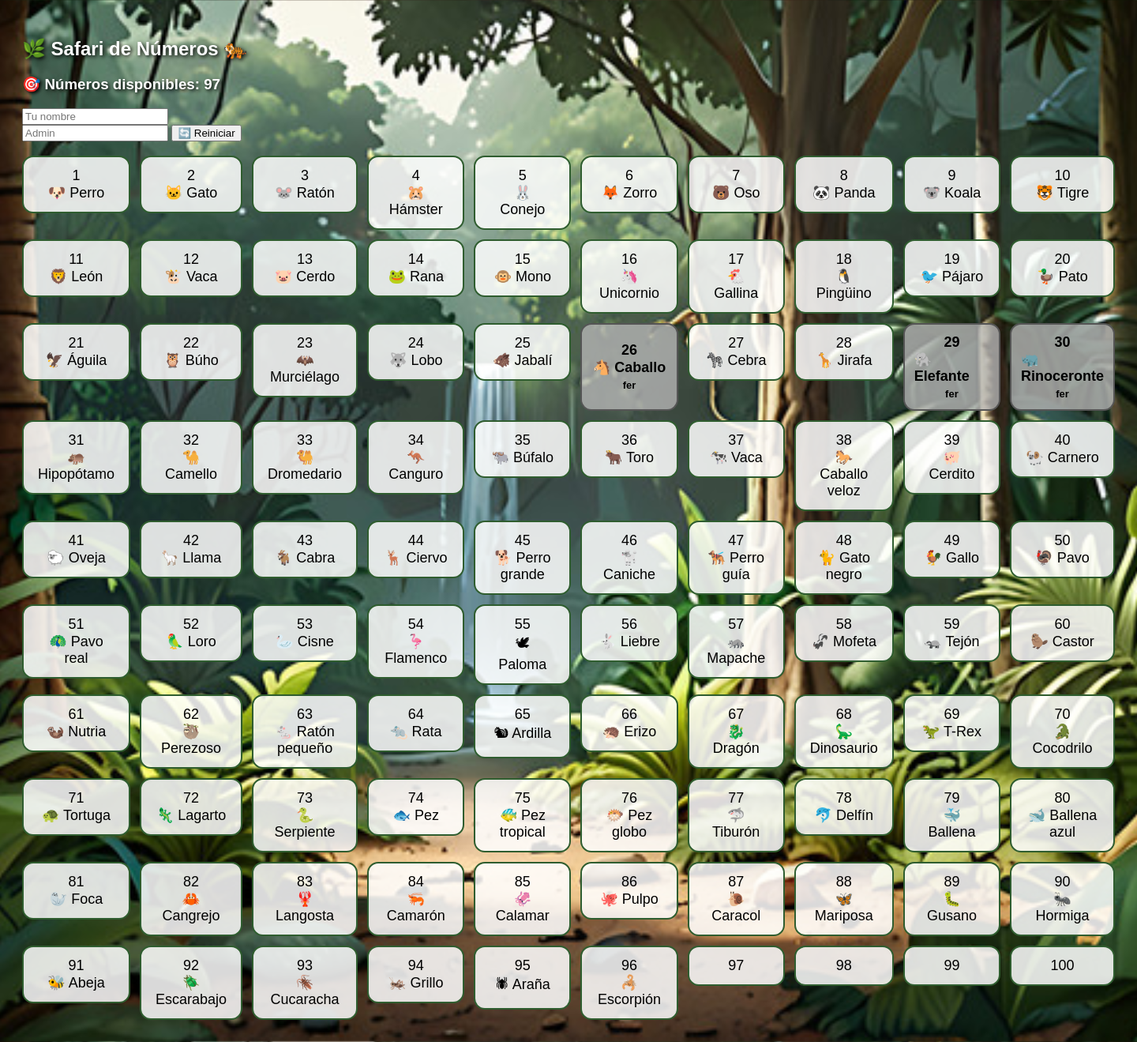
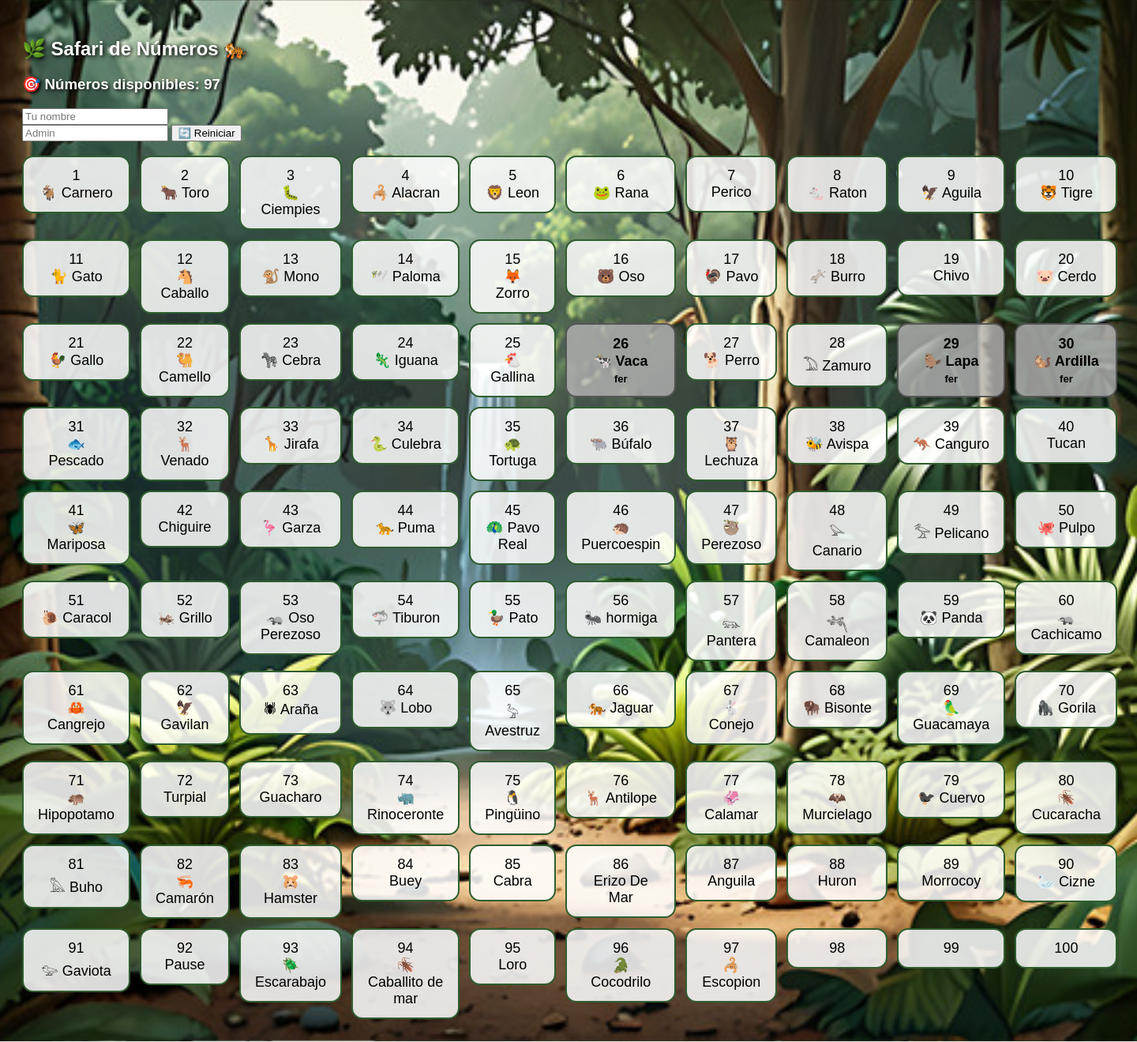
Before and after one commit to ferchomg2608-ux/numeros_server, a Flask app: page / in a window 1440 px wide. Shown: the whole page at 79% size. Run offline with Flask 3, Linux system fonts and the light colour scheme.

Commit message:
arreglo animales selva

```diff
--- a/templates/index.html
+++ b/templates/index.html
@@ -105,16 +105,16 @@ h3{
 <div id="numeros-container">
 
 {% set animales = [
-"🐶 Perro","🐱 Gato","🐭 Ratón","🐹 Hámster","🐰 Conejo","🦊 Zorro","🐻 Oso","🐼 Panda","🐨 Koala","🐯 Tigre",
-"🦁 León","🐮 Vaca","🐷 Cerdo","🐸 Rana","🐵 Mono","🦄 Unicornio","🐔 Gallina","🐧 Pingüino","🐦 Pájaro","🦆 Pato",
-"🦅 Águila","🦉 Búho","🦇 Murciélago","🐺 Lobo","🐗 Jabalí","🐴 Caballo","🦓 Cebra","🦒 Jirafa","🐘 Elefante","🦏 Rinoceronte",
-"🦛 Hipopótamo","🐪 Camello","🐫 Dromedario","🦘 Canguro","🐃 Búfalo","🐂 Toro","🐄 Vaca","🐎 Caballo veloz","🐖 Cerdito","🐏 Carnero",
-"🐑 Oveja","🦙 Llama","🐐 Cabra","🦌 Ciervo","🐕 Perro grande","🐩 Caniche","🐕‍🦺 Perro guía","🐈 Gato negro","🐓 Gallo","🦃 Pavo",
-"🦚 Pavo real","🦜 Loro","🦢 Cisne","🦩 Flamenco","🕊 Paloma","🐇 Liebre","🦝 Mapache","🦨 Mofeta","🦡 Tejón","🦫 Castor",
-"🦦 Nutria","🦥 Perezoso","🐁 Ratón pequeño","🐀 Rata","🐿 Ardilla","🦔 Erizo","🐉 Dragón","🦕 Dinosaurio","🦖 T-Rex","🐊 Cocodrilo",
-"🐢 Tortuga","🦎 Lagarto","🐍 Serpiente","🐟 Pez","🐠 Pez tropical","🐡 Pez globo","🦈 Tiburón","🐬 Delfín","🐳 Ballena","🐋 Ballena azul",
-"🦭 Foca","🦀 Cangrejo","🦞 Langosta","🦐 Camarón","🦑 Calamar","🐙 Pulpo","🐌 Caracol","🦋 Mariposa","🐛 Gusano","🐜 Hormiga",
-"🐝 Abeja","🪲 Escarabajo","🪳 Cucaracha","🦗 Grillo","🕷 Araña","🦂 Escorpión"
+"🐐 Carnero","🐂 Toro","🐛 Ciempies","🦂 Alacran","🦁 Leon","🐸 Rana"," Perico","🐁 Raton","🦅 Aguila","🐯 Tigre",
+"🐈 Gato","🐴 Caballo","🐒 Mono","🕊️ Paloma","🦊 Zorro","🐻 Oso","🦃 Pavo","🫏 Burro"," Chivo","🐷 Cerdo","🐓 Gallo",
+"🐫 Camello","🦓 Cebra","🦎 Iguana","🐔 Gallina","🐄 Vaca","🐕 Perro","𓅐 Zamuro","🦫 Lapa","🐿️ Ardilla","🐟 Pescado",
+"🦌 Venado","🦒 Jirafa","🐍 Culebra","🐢 Tortuga","🐃 Búfalo","🦉 Lechuza","🐝 Avispa","🦘 Canguro"," Tucan","🦋 Mariposa",
+" Chiguire","🦩 Garza","🐆 Puma","🦚 Pavo Real","🦔 Puercoespin","🦥 Perezoso","𓅪 Canario","𓅡 Pelicano ","🐙 Pulpo","🐌 Caracol",
+"🦗 Grillo","🦡 Oso Perezoso","🦈 Tiburon","🦆 Pato","🐜 hormiga","𓃮 Pantera","𓆈 Camaleon","🐼 Panda","🦡 Cachicamo","🦀 Cangrejo",
+"🦅 Gavilan","🕷 Araña","🐺 Lobo","𓅦 Avestruz","🐅 Jaguar","🐇 Conejo","🦬 Bisonte","🦜 Guacamaya","🦍 Gorila","🦛 Hipopotamo",
+" Turpial"," Guacharo","🦏 Rinoceronte","🐧 Pingüino","🦌 Antilope","🦑 Calamar","🦇 Murcielago","🐦‍⬛ Cuervo","🪳 Cucaracha","𓅓 Buho",
+"🦐 Camarón","🐹 Hamster"," Buey"," Cabra"," Erizo De Mar"," Anguila"," Huron"," Morrocoy","🦢 Cizne","𓅰 Gaviota",
+" Pause","🪲 Escarabajo","🪳 Caballito de mar"," Loro","🐊 Cocodrilo","🦂 Escopion"
 ] %}
 
 {% for numero in range(1,101) %}
```
